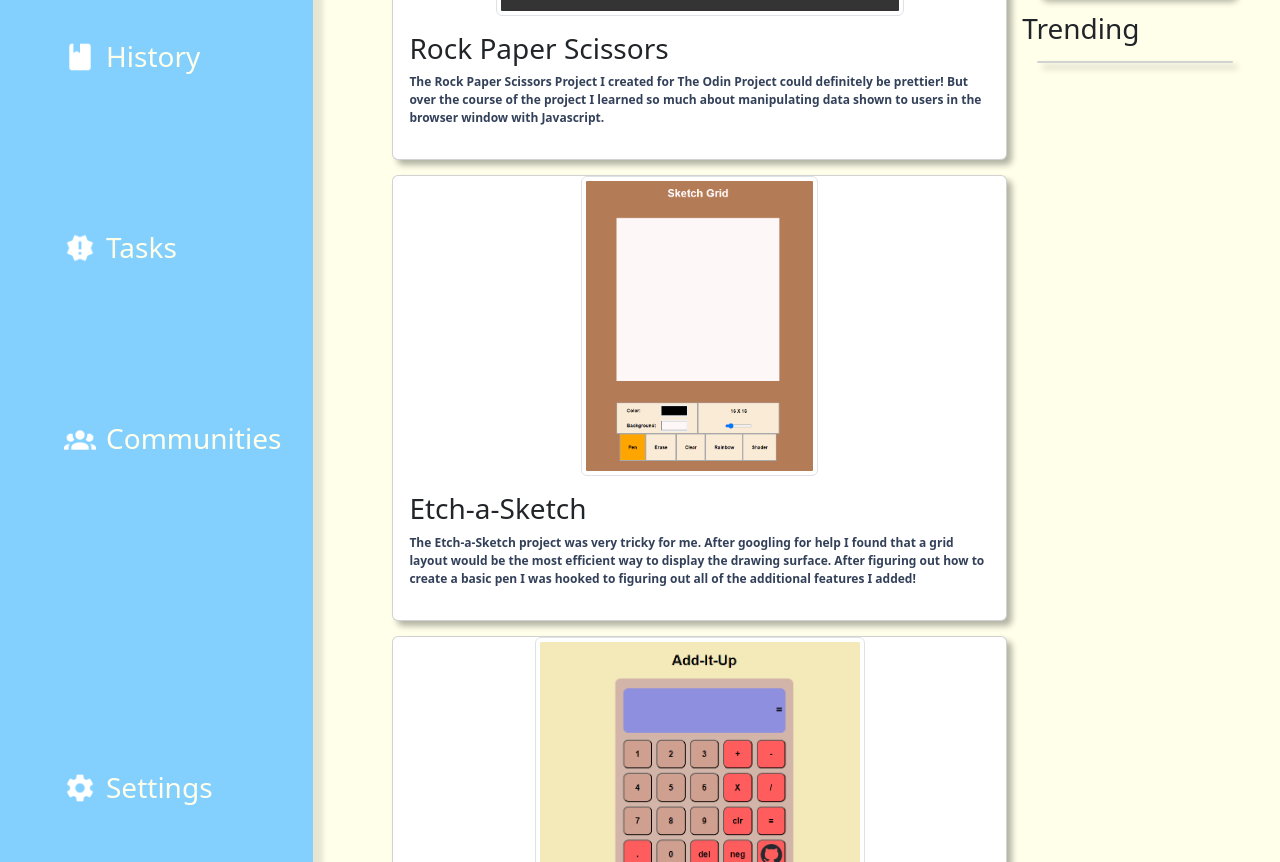
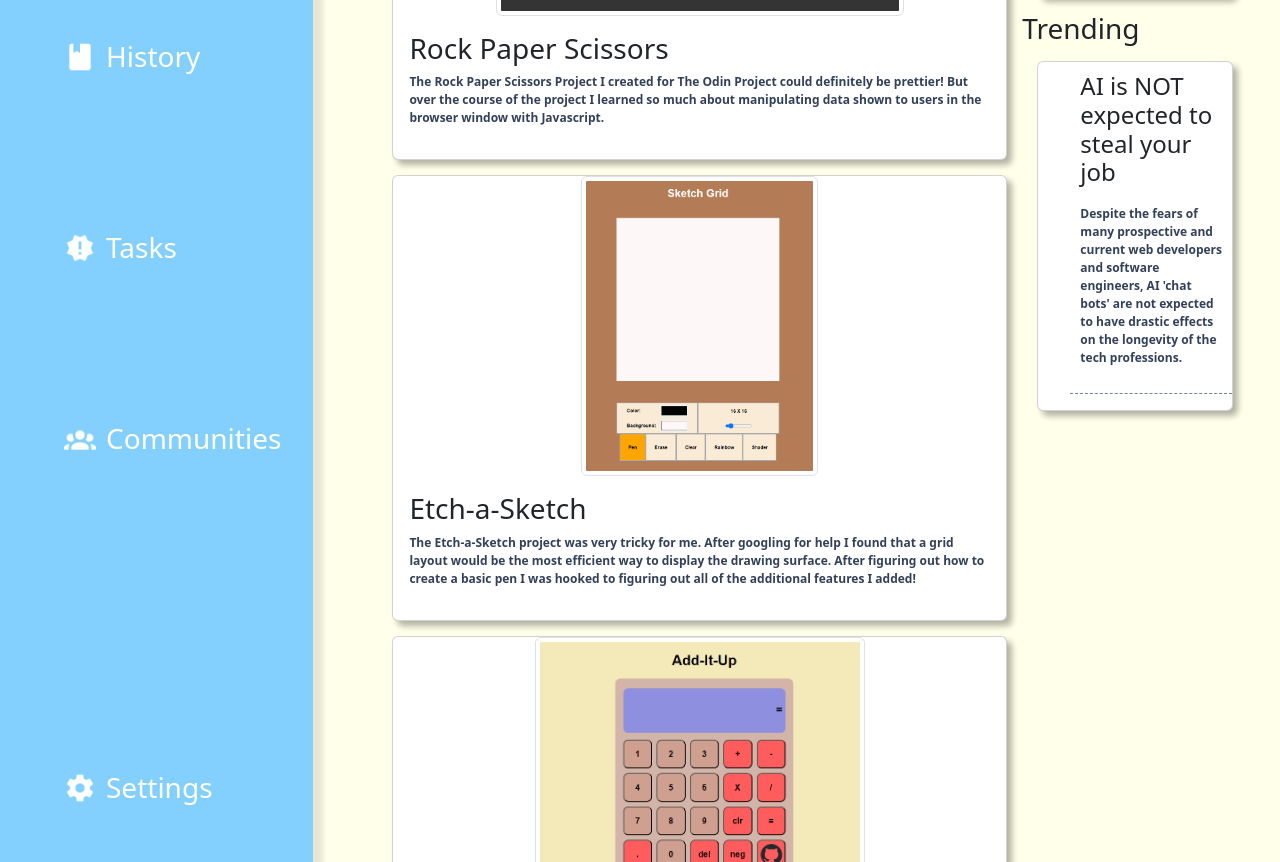
Before and after one commit to NHemmerly/TOP-admin-dashboard, a plain HTML site: page index.html in a window 1280 px wide. Shown: the part 945-1807 px from the top of the page. Drawn offline with nearby package versions, Linux system fonts and the light colour scheme.

Commit message:
Save before leaving work

```diff
--- a/index.html
+++ b/index.html
@@ -260,7 +260,15 @@
                     <div class="trending">
                         <h3>Trending</h3>
                         <div class="card">
-
+                            <ul>
+                                <li>
+                                    <h4>AI is NOT expected to steal your job</h4>
+                                    <p>Despite the fears of many prospective and current web developers and software
+                                        engineers, AI 'chat bots' are not expected to have drastic effects on the
+                                        longevity of the tech professions.
+                                    </p>
+                                </li>
+                            </ul>
                         </div>
                     </div>
                 </div>
```
